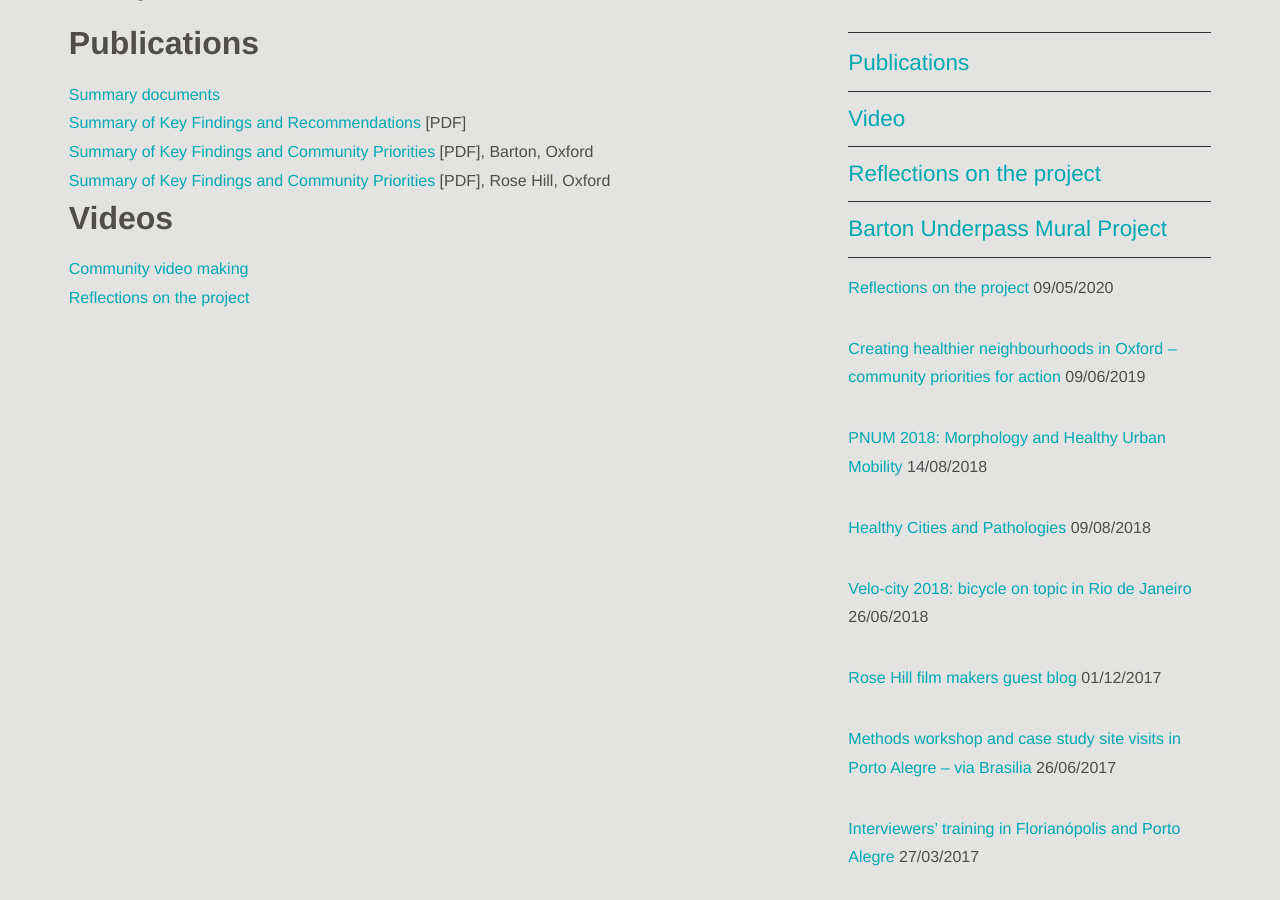
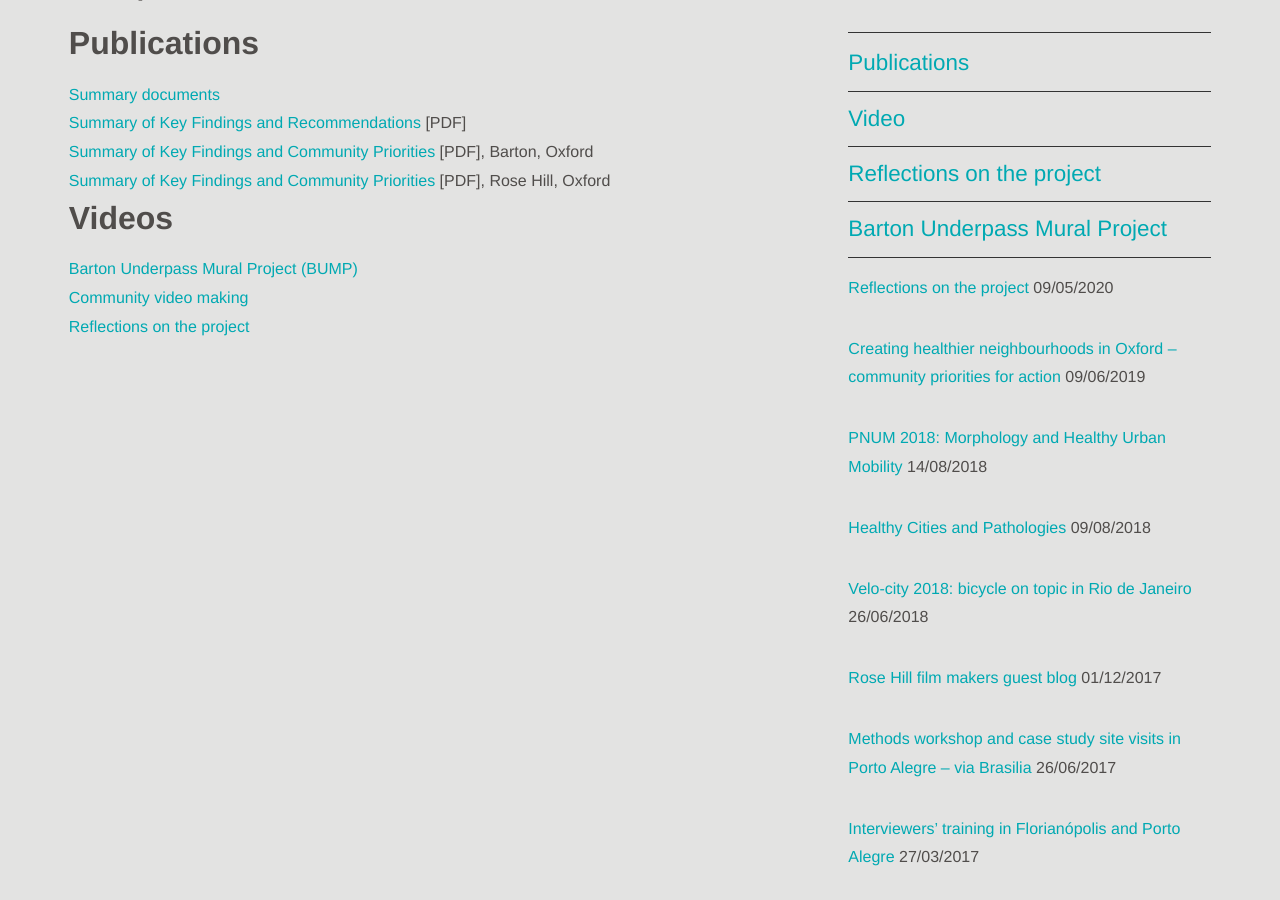
Before and after one commit to eye-division/hum-mus, a Jekyll site: the page built from outputs.md, in a window 1280 px wide and 900 px high, scrolled down 378 px. Built offline with Jekyll 4.4.1, drawn with Linux system fonts in a browser that asks for light colours; nearby versions of some CDN libraries; some web fonts are replaced.

Commit message:
Link BUMP from Outputs main page

```diff
--- a/outputs.md
+++ b/outputs.md
@@ -21,5 +21,6 @@ sidebar: "sidebar-outputs.html"
 </ul>
 
 ## Videos
+- [Barton Underpass Mural Project (BUMP)](/en/outputs/video/bump/)
 - [Community video making](/en/outputs/video/)
 - [Reflections on the project](/en/outputs/video/reflections/)
```
